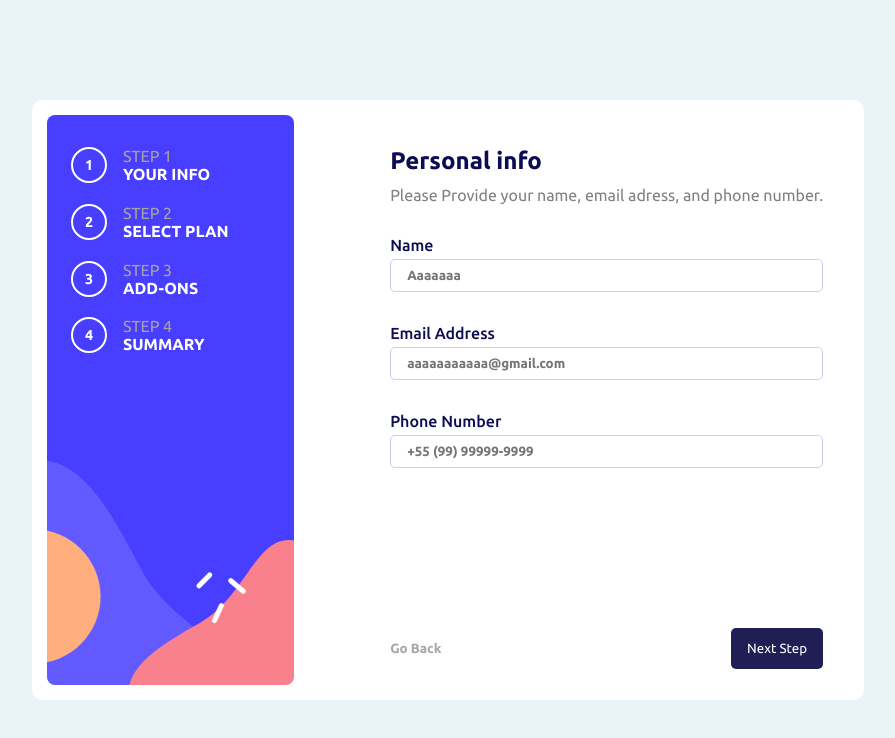
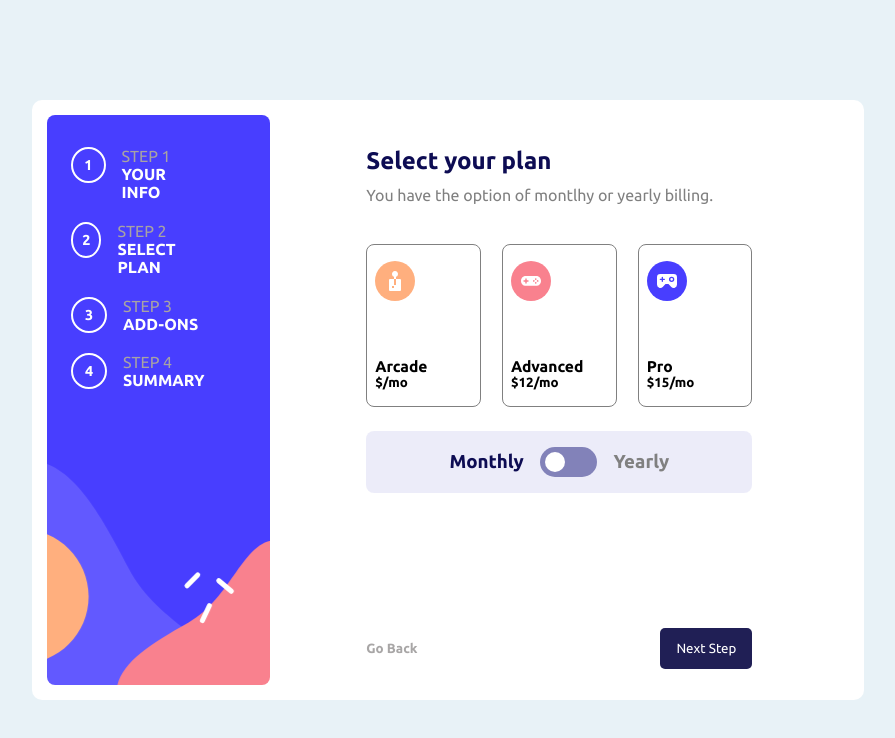
Before and after one commit to AbnnerB/multi-step-form, a React (Vite) app: page / in a window 1280 px wide. Shown: the top 738 px of the page, without its empty margins (192-1087 px from the left). Built offline with nearby package versions, Linux system fonts and the light colour scheme.

Commit message:
finalizando estrutura inicial da pagina select your plan

```diff
--- a/src/App.jsx
+++ b/src/App.jsx
@@ -2,6 +2,7 @@ import styled from "styled-components";
 
 import SideBar from "./components/SideBar";
 import StepForm from "./components/StepForm";
+import StepYourPlan from "./components/StepYourPlan";
 
 const BackgroundContainer = styled.div`
   width: 100%;
@@ -30,7 +31,8 @@ function App() {
     <BackgroundContainer>
       <PrincipalContainer>
         <SideBar />
-        <StepForm />
+        {/* <StepForm /> */}
+        <StepYourPlan />
       </PrincipalContainer>
     </BackgroundContainer>
   );
--- a/src/components/FatherComponent.jsx
+++ b/src/components/FatherComponent.jsx
@@ -1,7 +1,7 @@
 import styled from "styled-components";
 
 const FatherContainer = styled.section`
-  height: 100%;
+  width: 100%;
   display: flex;
   flex-direction: column;
   justify-content: space-between;
@@ -17,12 +17,13 @@ const FatherContainer = styled.section`
   }
 
   .content {
-    margin-top: 2rem;
+    margin-top: 2.5rem;
   }
 
   .barNavigation {
     display: flex;
     justify-content: space-between;
+    width: 80%;
   }
 
   .barNavigation button:first-of-type {
--- a/src/components/StepForm.jsx
+++ b/src/components/StepForm.jsx
@@ -2,6 +2,7 @@ import styled from "styled-components";
 import FatherComponent from "./FatherComponent";
 
 const FormStyles = styled.form`
+  width: 80%;
   display: flex;
   flex-direction: column;
   gap: 2rem;
--- /dev/null
+++ b/src/components/StepYourPlan.jsx
@@ -0,0 +1,140 @@
+import styled from "styled-components";
+import FatherComponent from "./FatherComponent";
+
+import ArcadeImg from "../assets/icon-arcade.svg";
+import AdvancedImg from "../assets/icon-advanced.svg";
+import ProImg from "../assets/icon-pro.svg";
+import { useState } from "react";
+
+const ContainerCards = styled.div`
+  width: 80%;
+  display: flex;
+  justify-content: space-between;
+`;
+
+const Card = styled.button`
+  background-color: transparent;
+  padding: 1rem 2rem 1rem 0.5rem;
+  border: 1px solid gray;
+  border-radius: 8px;
+
+  display: flex;
+  flex-direction: column;
+  gap: 3.5rem;
+  width: calc(100% / 3 - 14px);
+
+  &:focus,
+  &:hover {
+    border: 1px solid #6843ad;
+  }
+
+  .infoCard {
+    text-align: left;
+  }
+`;
+
+const AltPlan = styled.div`
+  width: 80%;
+  margin-top: 1.5rem;
+  background-color: #acace43b;
+  padding: 1rem 0;
+  border-radius: 8px;
+
+  div {
+    display: flex;
+    justify-content: center;
+    align-items: center;
+    gap: 1rem;
+  }
+`;
+
+const ButtonAlternateType = styled.button`
+  padding: 0.4rem 1.8rem;
+  height: 30px;
+  border-radius: 30px;
+  background-color: #8282b9;
+  border: none;
+  display: flex;
+  align-items: center;
+  position: relative;
+  outline: none;
+
+  div {
+    width: 20px;
+    height: 20px;
+    background-color: white;
+    color: white;
+    border-radius: 50%;
+  }
+  .month {
+    position: absolute;
+    left: 5px;
+    animation: moveMonth 1s;
+  }
+  @keyframes moveMonth {
+    0% {
+      left: 30px;
+    }
+    100% {
+      left: 5px;
+    }
+  }
+
+  .year {
+    position: absolute;
+    right: 5px;
+    animation: moveYear 1s;
+  }
+  @keyframes moveYear {
+    0% {
+      right: 30px;
+    }
+    100% {
+      right: 5px;
+    }
+  }
+`;
+
+export default function StepYourPlan() {
+  const [altStateMonthYear, setAltStateMonthYear] = useState(true);
+
+  return (
+    <FatherComponent
+      title="Select your plan"
+      subTitle="You have the option of montlhy or yearly billing."
+    >
+      <ContainerCards>
+        <Cards urlImage={ArcadeImg} tit="Arcade" subTit="$/mo" />
+        <Cards urlImage={AdvancedImg} tit="Advanced" subTit="$12/mo" />
+        <Cards urlImage={ProImg} tit="Pro" subTit="$15/mo" />
+      </ContainerCards>
+      <AltPlan>
+        <div>
+          <h3 style={{ color: altStateMonthYear ? "#0d0c53" : "gray" }}>
+            Monthly
+          </h3>
+          <ButtonAlternateType
+            onClick={() => setAltStateMonthYear(!altStateMonthYear)}
+          >
+            <div className={altStateMonthYear ? "month" : "year"}></div>
+          </ButtonAlternateType>
+          <h3 style={{ color: altStateMonthYear ? "gray" : "#0d0c53" }}>
+            Yearly
+          </h3>
+        </div>
+      </AltPlan>
+    </FatherComponent>
+  );
+}
+
+function Cards({ urlImage, tit, subTit }) {
+  return (
+    <Card>
+      <img src={urlImage} alt="Logo" />
+      <div className="infoCard">
+        <h3>{tit}</h3>
+        <h4>{subTit}</h4>
+      </div>
+    </Card>
+  );
+}
```
